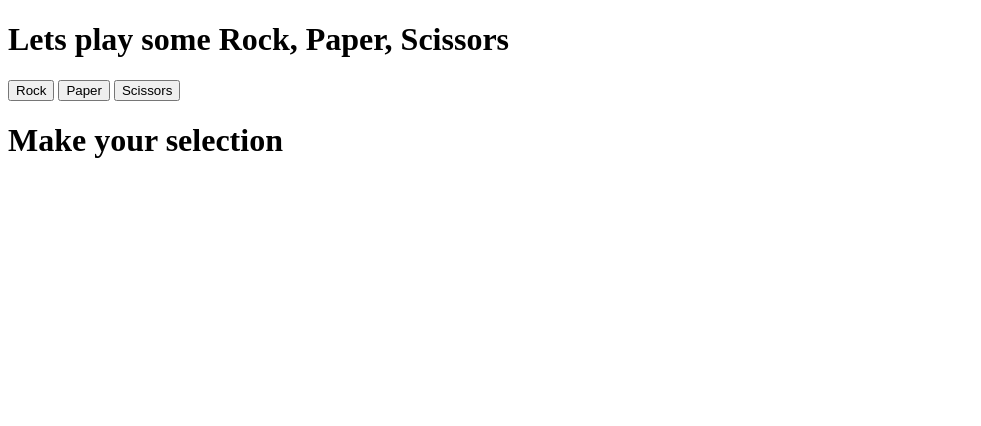
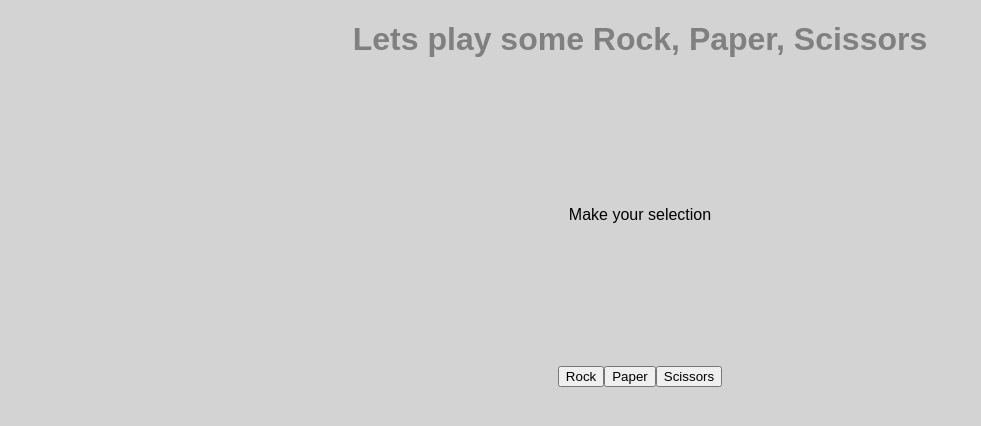
Before and after one commit to itsmejamie/rock-paper-scissors, a plain HTML site: page index.html in a window 1280 px wide. Shown: the whole page, without its empty margins (0-981 px from the left). Drawn offline with Linux system fonts and the light colour scheme.

Commit message:
Updated code to nest divs in containers

```diff
--- a/index.html
+++ b/index.html
@@ -6,15 +6,19 @@
     <meta name="viewport" content="width=device-width, initial-scale=1.0">
     <title>Document</title>
     <script src='lets-play.js' defer></script>
+    <link rel="stylesheet" href="style.css">
 </head>
 <body>
 
 <h1>Lets play some Rock, Paper, Scissors</h1>
 
+<div id="prompts"></div>
 
-<button id="rock">Rock</button>
-<button id="paper">Paper</button>
-<button id="scissors">Scissors</button>
+<div id="buttons">
+    <button id="rock">Rock</button>
+    <button id="paper">Paper</button>
+    <button id="scissors">Scissors</button>
+</div>
 
 
 </body>
--- a/lets-play.js
+++ b/lets-play.js
@@ -2,15 +2,15 @@ playerScore = 0
 computerScore = 0
 
 // creates HTML for player and computer score and also 'Make your selection'
-const body = document.body;
+const prompts = document.getElementById('prompts');
 const div = document.createElement('div');
 const div2 = document.createElement('div2');
 const div4 = document.createElement('div4')
-body.append(div4)
-body.append(div)
-body.append(div2)
+prompts.append(div4)
+prompts.append(div)
+prompts.append(div2)
 
-div4.innerHTML = '<h1>Make your selection</h1>'
+div4.innerHTML = 'Make your selection'
 
 //Updates HTML with Player and Computer Score
 function updateScore (){
@@ -96,7 +96,7 @@ function reset () {
     playerScore = 0;
     computerScore = 0;
     updateScore()
-    div4.innerHTML = '<h1>Make your selection</h1>'
+    div4.innerHTML = 'Make your selection'
 
 }
 
```
